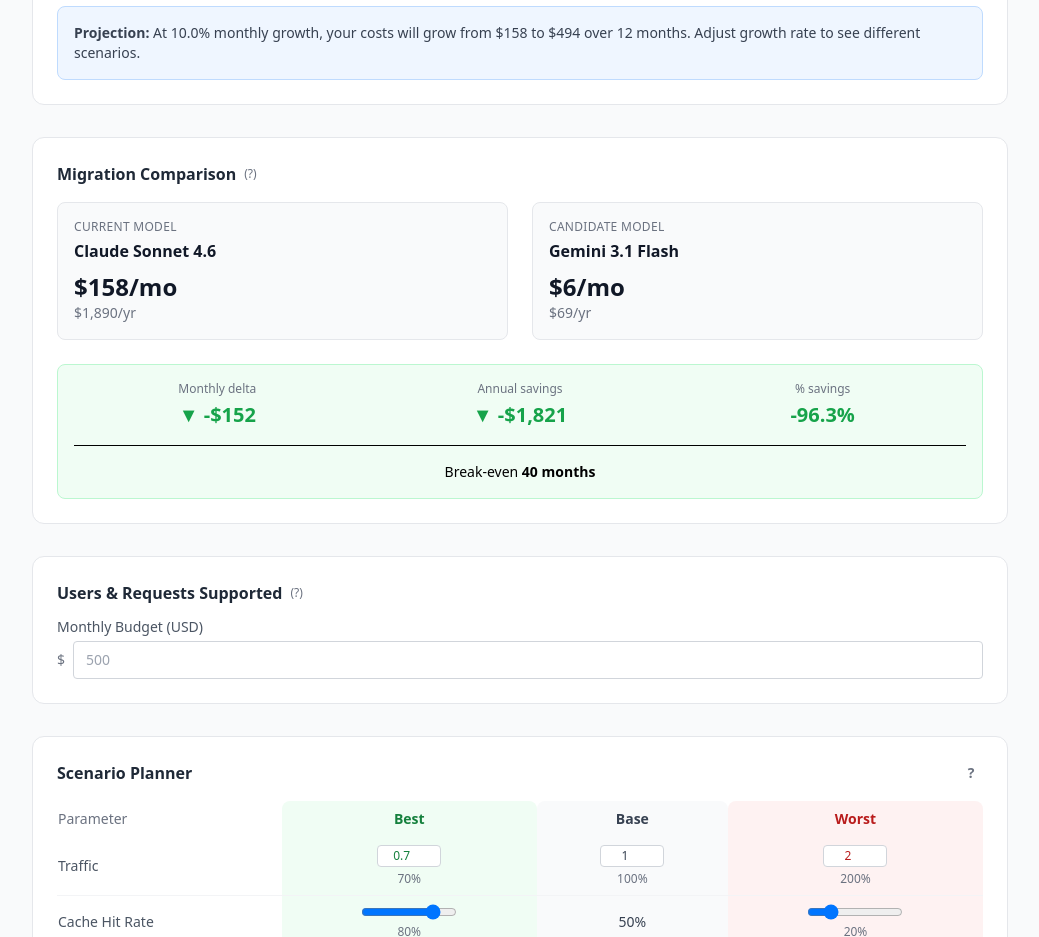
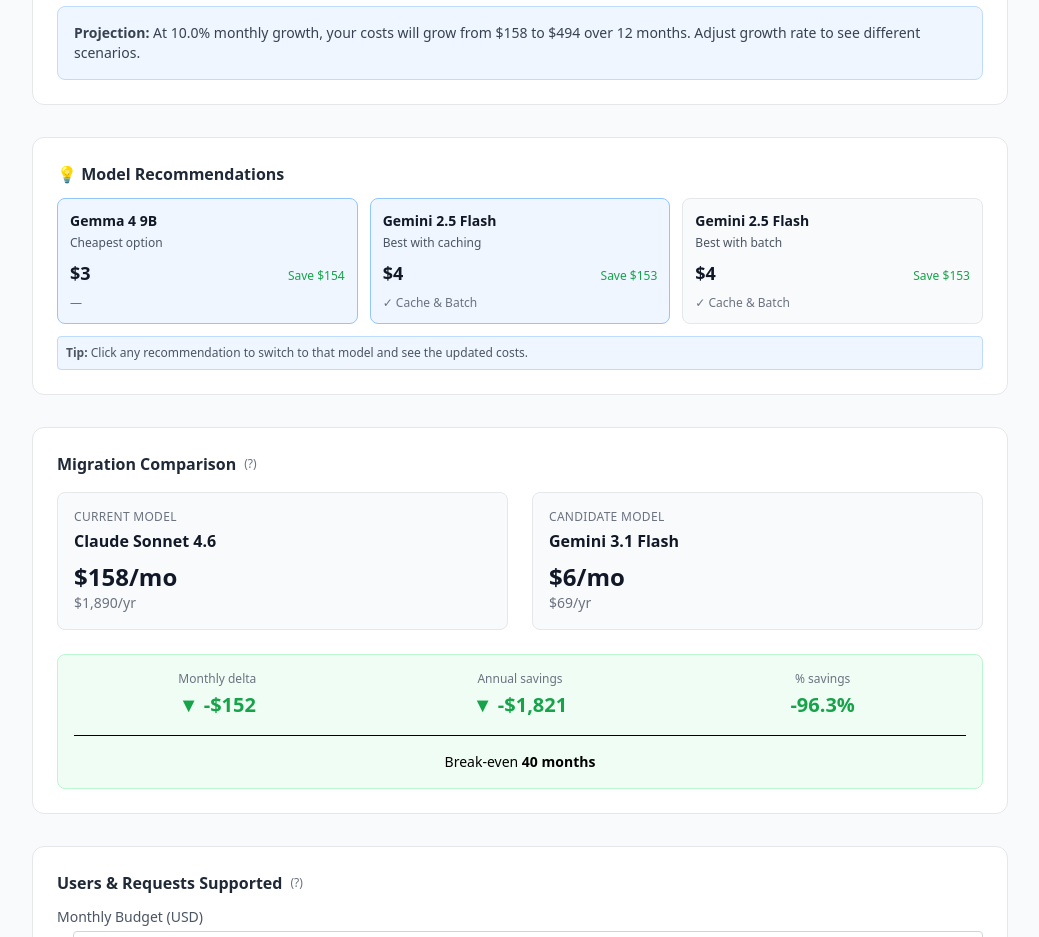
Before and after one commit to tayna99/token_simulator, a React (Vite) app: page / in a window 1280 px wide. Shown: the part 2060-2997 px from the top of the page, without its empty margins (120-1159 px from the left). Built offline with nearby package versions, Linux system fonts and the light colour scheme.

Commit message:
feat: model recommendation engine suggesting cost-optimal models for workload

```diff
--- a/src/App.tsx
+++ b/src/App.tsx
@@ -13,6 +13,7 @@ import { ModelFeatures } from './components/ModelFeatures'
 import { BatchAnalyzer } from './components/BatchAnalyzer'
 import { CacheAnalyzer } from './components/CacheAnalyzer'
 import { CostProjection } from './components/CostProjection'
+import { ModelRecommendation } from './components/ModelRecommendation'
 import { SummaryCard } from './components/SummaryCard'
 import { RoleSelector } from './components/RoleSelector'
 import { PeriodSelector } from './components/PeriodSelector'
@@ -182,6 +183,16 @@ function App() {
 
         <CostProjection state={state} />
 
+        <ModelRecommendation
+          state={state}
+          onSelectModel={modelId => {
+            const model = getModelById(modelId)
+            if (model && model.id !== state.candidateModel.id) {
+              setState(s => ({ ...s, candidateModel: model }))
+            }
+          }}
+        />
+
         {/* Role-aware panel ordering */}
         {ROLE_PACK[state.role].emphasisOrder.map(panelName => {
           switch (panelName) {
--- /dev/null
+++ b/src/components/ModelRecommendation/index.tsx
@@ -0,0 +1,134 @@
+import { useMemo } from 'react'
+import { calculateCost } from '../../lib/calculator'
+import { fmtCurrency } from '../../lib/format'
+import { MODELS } from '../../data/models'
+import type { SimState } from '../../App'
+
+interface Props {
+  state: SimState
+  onSelectModel: (modelId: string) => void
+}
+
+export function ModelRecommendation({ state, onSelectModel }: Props) {
+  const recommendations = useMemo(() => {
+    // Calculate cost for each model with current workload
+    const costs = MODELS.map(model => {
+      const result = calculateCost({
+        model,
+        monthlyInputTokens: state.periodInputTokens,
+        monthlyOutputTokens: state.periodOutputTokens,
+        cacheHitRate: state.cacheHitRate,
+        batchEnabled: state.batchEnabled,
+      })
+      return {
+        model,
+        cost: result.monthlyCost,
+        isCurrent: model.id === state.currentModel.id,
+        isCandidate: model.id === state.candidateModel.id,
+      }
+    })
+
+    // Sort by cost
+    const sorted = costs.sort((a, b) => a.cost - b.cost)
+
+    // Get cheapest, and cheapest with caching, and cheapest with batch
+    const cheapest = sorted[0]
+    const cheapestWithCache = sorted.find(c => c.model.cacheDiscount > 0) || sorted[0]
+    const cheapestWithBatch = sorted.find(c => c.model.batchDiscount > 0) || sorted[0]
+
+    return {
+      cheapest,
+      cheapestWithCache,
+      cheapestWithBatch,
+      currentCost: calculateCost({
+        model: state.currentModel,
+        monthlyInputTokens: state.periodInputTokens,
+        monthlyOutputTokens: state.periodOutputTokens,
+        cacheHitRate: state.cacheHitRate,
+        batchEnabled: state.batchEnabled,
+      }).monthlyCost,
+    }
+  }, [state])
+
+  const RecCard = ({ title, model, cost, savings, highlight }: {
+    title: string
+    model: typeof MODELS[0]
+    cost: number
+    savings: number
+    highlight: boolean
+  }) => (
+    <button
+      onClick={() => onSelectModel(model.id)}
+      className={`text-left rounded-lg border p-3 transition-colors cursor-pointer ${
+        highlight
+          ? 'bg-blue-50 border-blue-300 hover:border-blue-400'
+          : 'bg-gray-50 border-gray-200 hover:border-gray-300'
+      }`}
+    >
+      <div className="font-semibold text-sm text-gray-900">{model.name}</div>
+      <div className="text-xs text-gray-600 mt-1">{title}</div>
+      <div className="mt-2 flex justify-between items-baseline">
+        <div className="text-lg font-bold text-gray-900">{fmtCurrency(cost)}</div>
+        {savings > 0 && (
+          <div className="text-xs text-green-600 font-medium">
+            Save {fmtCurrency(savings)}
+          </div>
+        )}
+      </div>
+      <div className="text-xs text-gray-500 mt-2">
+        {model.cacheDiscount > 0 && model.batchDiscount > 0 && '✓ Cache & Batch'}
+        {model.cacheDiscount > 0 && model.batchDiscount === 0 && '✓ Cache'}
+        {model.cacheDiscount === 0 && model.batchDiscount > 0 && '✓ Batch'}
+        {model.cacheDiscount === 0 && model.batchDiscount === 0 && '—'}
+      </div>
+    </button>
+  )
+
+  return (
+    <section className="bg-white rounded-xl border border-gray-200 p-4 md:p-6">
+      <h2 className="text-sm md:text-base font-semibold text-gray-800 mb-3">
+        💡 Model Recommendations
+      </h2>
+
+      <div className="grid grid-cols-1 md:grid-cols-3 gap-3">
+        <RecCard
+          title="Cheapest option"
+          model={recommendations.cheapest.model}
+          cost={recommendations.cheapest.cost}
+          savings={recommendations.currentCost - recommendations.cheapest.cost}
+          highlight={recommendations.cheapest.cost < recommendations.currentCost}
+        />
+
+        {recommendations.cheapestWithCache.model.id !== recommendations.cheapest.model.id && (
+          <RecCard
+            title="Best with caching"
+            model={recommendations.cheapestWithCache.model}
+            cost={recommendations.cheapestWithCache.cost}
+            savings={recommendations.currentCost - recommendations.cheapestWithCache.cost}
+            highlight={
+              state.cacheHitRate > 0.3 &&
+              recommendations.cheapestWithCache.cost < recommendations.currentCost
+            }
+          />
+        )}
+
+        {recommendations.cheapestWithBatch.model.id !== recommendations.cheapest.model.id && (
+          <RecCard
+            title="Best with batch"
+            model={recommendations.cheapestWithBatch.model}
+            cost={recommendations.cheapestWithBatch.cost}
+            savings={recommendations.currentCost - recommendations.cheapestWithBatch.cost}
+            highlight={
+              state.batchEnabled &&
+              recommendations.cheapestWithBatch.cost < recommendations.currentCost
+            }
+          />
+        )}
+      </div>
+
+      <div className="mt-3 text-xs text-gray-600 bg-blue-50 border border-blue-200 rounded p-2">
+        <strong>Tip:</strong> Click any recommendation to switch to that model and see the updated costs.
+      </div>
+    </section>
+  )
+}
```
